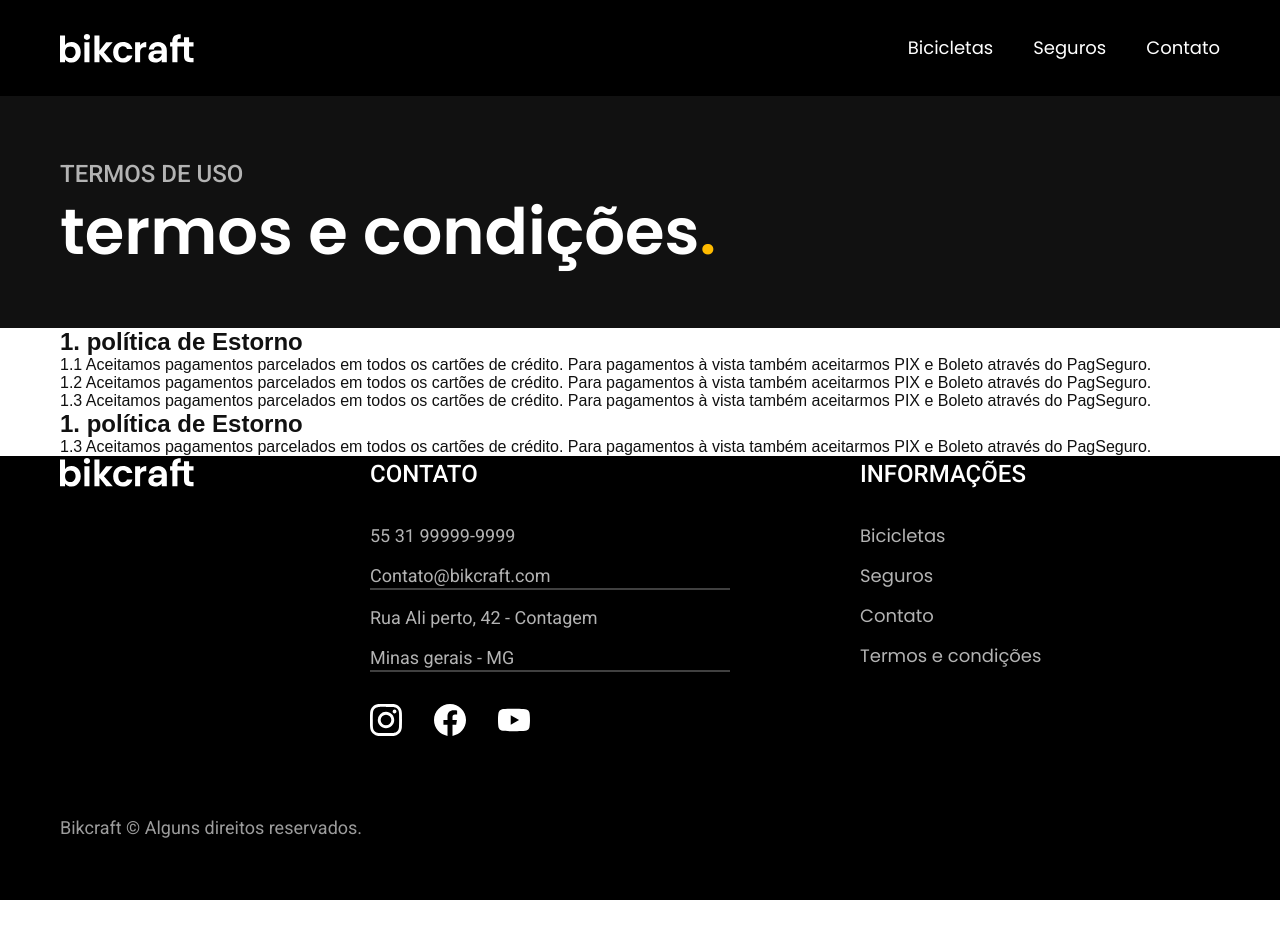
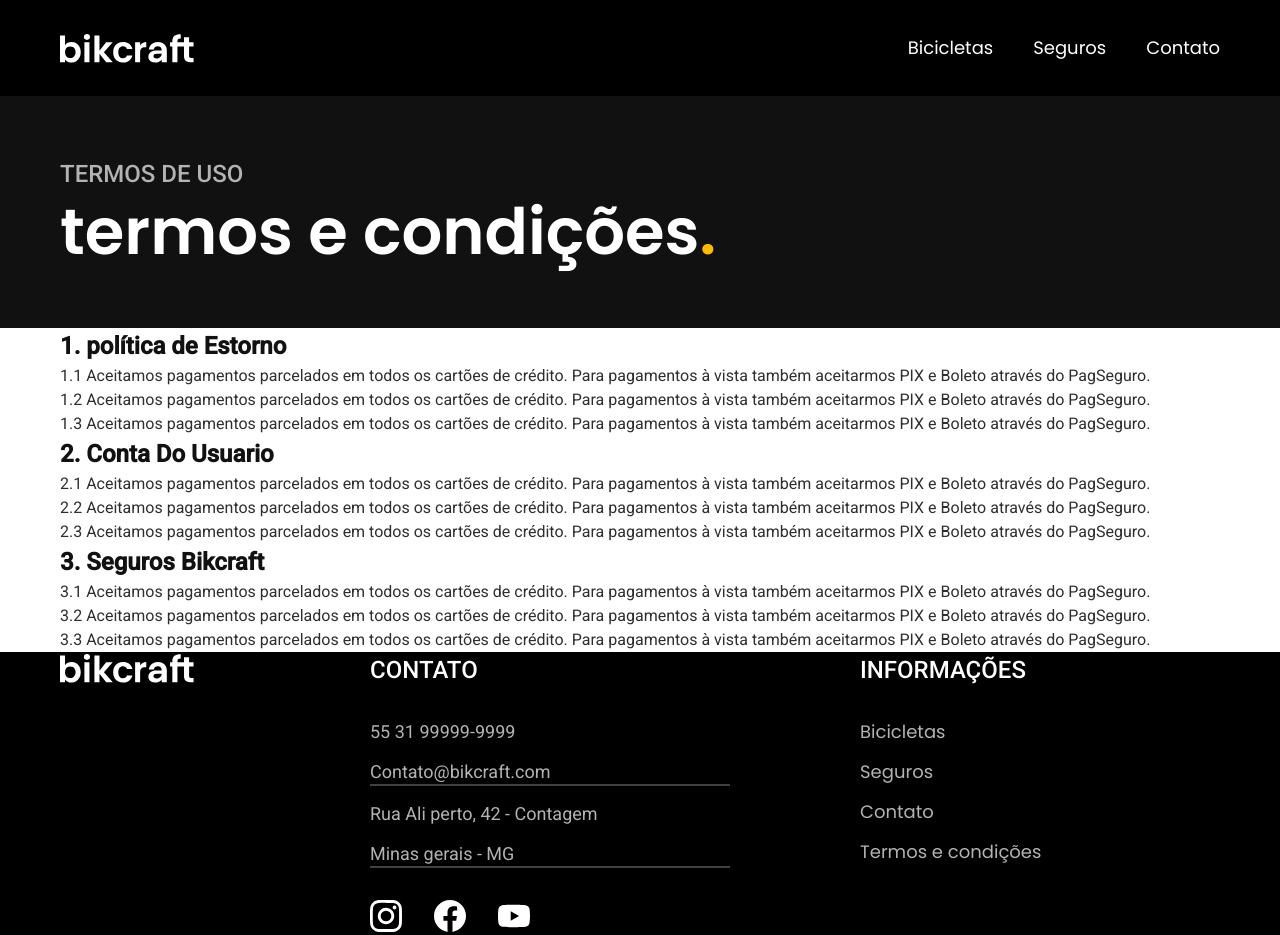
Before and after one commit to KaykeS8/Bikcraft, a plain HTML site: page termos.html in a window 1280 px wide. Shown: the top 935 px of the page. Before the commit the page ends 900 px from the top, so only its background shows below. Drawn offline with Linux system fonts and the light colour scheme.

Commit message:
Página de Termos

```diff
--- a/termos.html
+++ b/termos.html
@@ -14,7 +14,7 @@
   <title>Termos e condições - Bikcraft</title>
 </head>
 
-<body>
+<body id="termos">
   <header class="header-bg">
     <div class="header container">
       <a href="./"><img src="img/bikcraft.svg" alt="logo bikcraft"></a>
@@ -35,13 +35,19 @@
         <h2 class="font-1-xxl cor-0">termos e condições<span class="cor-p1">.</span></h2>
       </div>
     </div>
-    <div class="termos container">
+    <div class="termos container font-2-s cor-10">
       <h2 class="font-1-l cor-11">1. política de Estorno</h2>
       <p>1.1 Aceitamos pagamentos parcelados em todos os cartões de crédito. Para pagamentos à vista também aceitarmos PIX e Boleto através do PagSeguro.</p>
       <p>1.2 Aceitamos pagamentos parcelados em todos os cartões de crédito. Para pagamentos à vista também aceitarmos PIX e Boleto através do PagSeguro.</p>
       <p>1.3 Aceitamos pagamentos parcelados em todos os cartões de crédito. Para pagamentos à vista também aceitarmos PIX e Boleto através do PagSeguro.</p>
-      <h2 class="font-1-l cor-11">1. política de Estorno</h2>
-      <p>1.3 Aceitamos pagamentos parcelados em todos os cartões de crédito. Para pagamentos à vista também aceitarmos PIX e Boleto através do PagSeguro.</p>
+      <h2 class="font-1-l cor-11">2. Conta Do Usuario</h2>
+      <p>2.1 Aceitamos pagamentos parcelados em todos os cartões de crédito. Para pagamentos à vista também aceitarmos PIX e Boleto através do PagSeguro.</p>
+      <p>2.2 Aceitamos pagamentos parcelados em todos os cartões de crédito. Para pagamentos à vista também aceitarmos PIX e Boleto através do PagSeguro.</p>
+      <p>2.3 Aceitamos pagamentos parcelados em todos os cartões de crédito. Para pagamentos à vista também aceitarmos PIX e Boleto através do PagSeguro.</p>
+      <h2 class="font-1-l cor-11">3. Seguros Bikcraft</h2>
+      <p>3.1 Aceitamos pagamentos parcelados em todos os cartões de crédito. Para pagamentos à vista também aceitarmos PIX e Boleto através do PagSeguro.</p>
+      <p>3.2 Aceitamos pagamentos parcelados em todos os cartões de crédito. Para pagamentos à vista também aceitarmos PIX e Boleto através do PagSeguro.</p>
+      <p>3.3 Aceitamos pagamentos parcelados em todos os cartões de crédito. Para pagamentos à vista também aceitarmos PIX e Boleto através do PagSeguro.</p>
     </div>
   </main>
 
```
